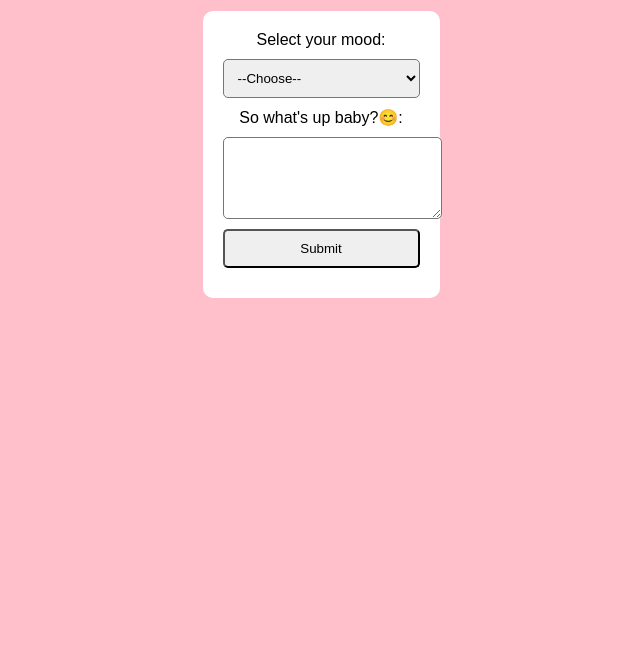
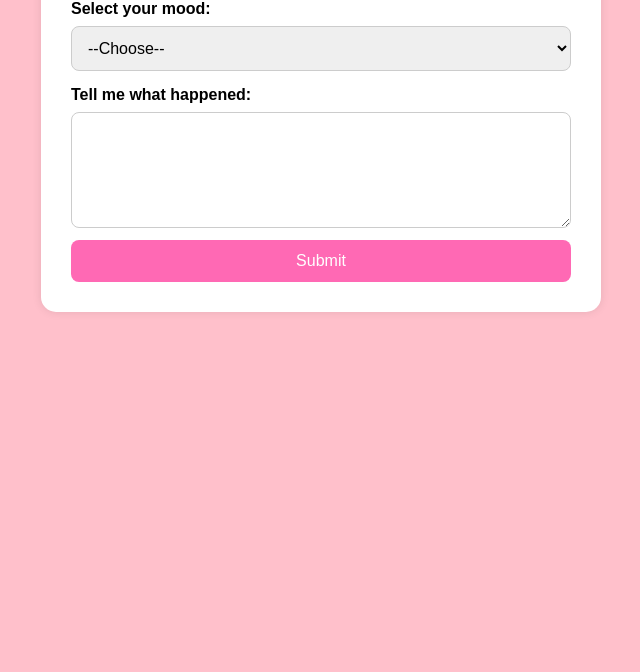
Before and after one commit to yuvansh2202/index, a plain HTML site: page index.html in a window 1280 px wide. Shown: the part 128-800 px from the top of the page, without its empty margins (319-959 px from the left). Drawn offline with Linux system fonts and the light colour scheme.

Commit message:
index.html

```diff
--- a/index.html
+++ b/index.html
@@ -2,38 +2,63 @@
 <html lang="en">
 <head>
   <meta charset="UTF-8">
+  <meta name="viewport" content="width=device-width, initial-scale=1.0">
   <title>Grievance Form for Diya</title>
   <style>
     body {
       background-color: pink;
       font-family: Arial, sans-serif;
+      padding: 20px;
+      margin: 0;
+    }
+
+    .container {
+      max-width: 500px;
+      margin: auto;
+      background: white;
+      padding: 30px;
+      border-radius: 15px;
+      box-shadow: 0 0 10px rgba(0,0,0,0.1);
+    }
+
+    h1 {
       text-align: center;
-      padding: 50px;
+      margin-bottom: 20px;
     }
-    form {
-      background: white;
-      padding: 20px;
-      border-radius: 10px;
-      display: inline-block;
+
+    label {
+      font-weight: bold;
+      display: block;
+      margin-top: 15px;
     }
+
     select, textarea, input[type="submit"] {
-      display: block;
       width: 100%;
-      margin: 10px 0;
-      padding: 10px;
-      border-radius: 5px;
+      margin-top: 8px;
+      padding: 12px;
+      font-size: 16px;
+      border-radius: 8px;
+      border: 1px solid #ccc;
+      box-sizing: border-box;
     }
-    #thankyouMessage {
-      margin-top: 20px;
-      font-weight: bold;
-      display: none;
-      color: green;
+
+    input[type="submit"] {
+      background-color: #ff69b4;
+      color: white;
+      border: none;
+      cursor: pointer;
     }
+
+    input[type="submit"]:hover {
+      background-color: #ff1493;
+    }
+
   </style>
 </head>
 <body>
-  <h1>How are you feeling today? 🥰</h1>
-  <form id="grievanceForm" action="https://formsubmit.co/yuvanshjain22@gmail.com" method="POST">
+  <div class="container">
+    <h1>How are you feeling today?</h1>
+    <form action="https://formsubmit.co/yuvanshjain22@gmail.com" method="POST">
       <label for="mood">Select your mood:</label>
       <select name="Mood" id="mood" required>
         <option value="">--Choose--</option>
@@ -45,39 +70,15 @@
         <option value="horny 🫦">horny 🫦</option>
       </select>
 
-    <label for="issue">So what's up baby?😊:</label>
-    <textarea id="issue" name="Issue" rows="4" required></textarea>
+      <label for="issue">Tell me what happened:</label>
+      <textarea id="issue" name="Issue" rows="5" required></textarea>
 
-    <!-- Hides formsubmit branding -->
+      <!-- Hides FormSubmit branding and redirects to thank-you.html -->
       <input type="hidden" name="_captcha" value="false">
-    <input type="hidden" name="_next" value="https://your-redirect-page.com/">
+      <input type="hidden" name="_next" value="thank-you.html">
 
       <input type="submit" value="Submit">
     </form>
-
-  <div id="thankyouMessage">Thank you for your response. Your loving boyfriend will look into this matter ASAP.💗</div>
-
-  <script>
-    document.getElementById("grievanceForm").addEventListener("submit", function(event) {
-      event.preventDefault(); // Prevent default form submission
-      const form = event.target;
-      const formData = new FormData(form);
-
-      fetch(form.action, {
-        method: "POST",
-        body: formData,
-        headers: {
-          'Accept': 'application/json'
-        }
-      }).then(response => {
-        if (response.ok) {
-          form.style.display = "none";
-          document.getElementById("thankyouMessage").style.display = "block";
-        } else {
-          alert("Oops! Something went wrong.");
-        }
-      });
-    });
-  </script>
+  </div>
 </body>
 </html>
```
Lines whose indentation alone changed are shown as unchanged.
